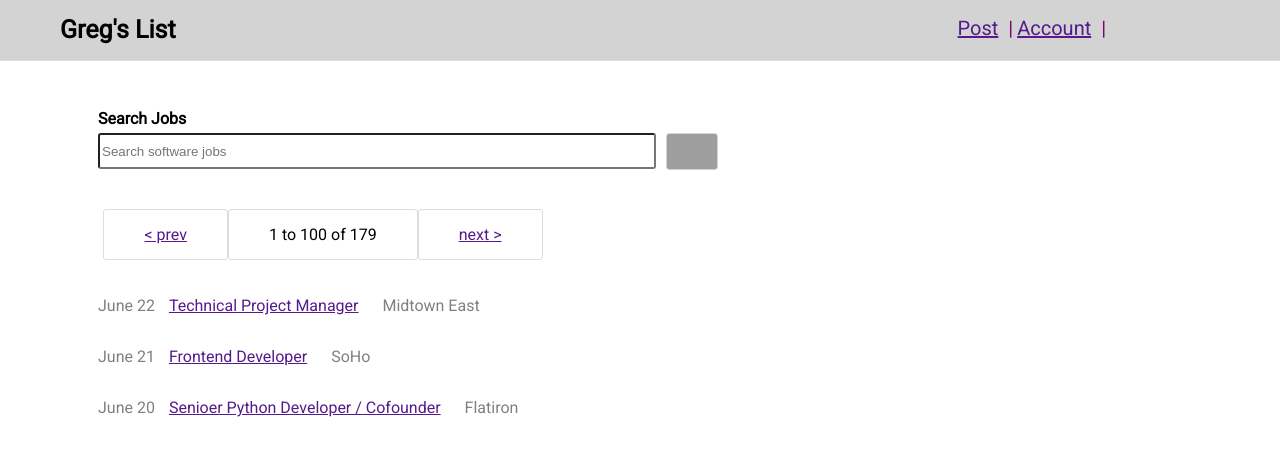
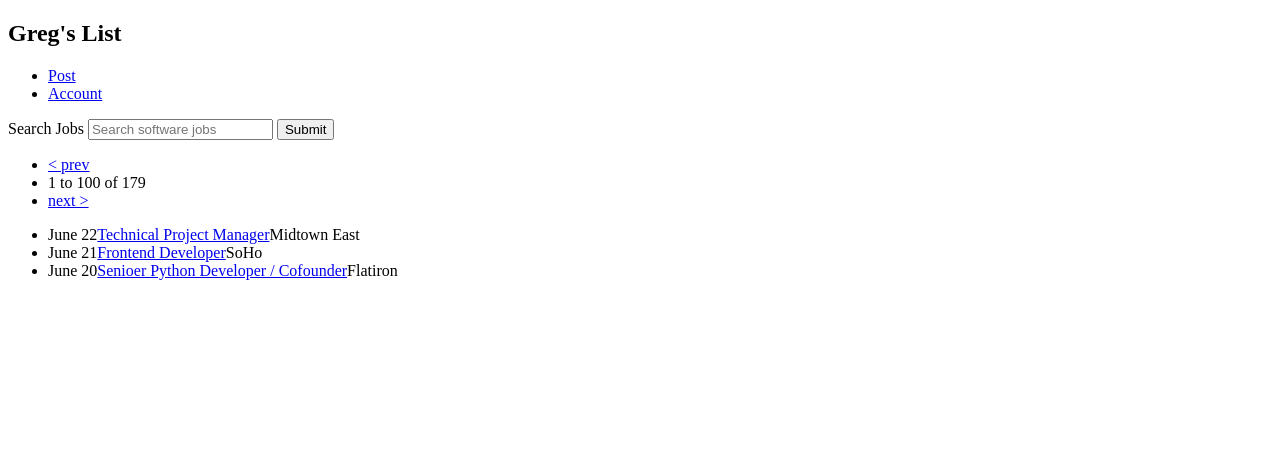
Before and after one commit to Mhruza/gregglist, a plain HTML site: page index.html in a window 1280 px wide. Drawn offline with Linux system fonts and the light colour scheme; grey boxes are pictures that could not be loaded.

Commit message:
Uses semantic html

```diff
--- a/index.html
+++ b/index.html
@@ -2,57 +2,47 @@
 <html>
 <head>
 	<title>Greg's List</title>
-	<link rel="stylesheet" type="text/css" href="main.css">
+	<!-- <link rel="stylesheet" type="text/css" href="main.css"> -->
 	<link href="https://fonts.googleapis.com/css?family=Roboto" rel="stylesheet">
 </head>
 <body>
-	<header>
+
 	<nav class="container">
-		<h3>Greg's List</h3>
+		<header id="logo">
+			<h1>Greg's List</h1>
+		</header>
 		<ul>
-				<li><a href="">Post</a></li>
-				<li><a href="">Account</a></li>
+			<li><a href="#">Post</a></li>
+			<li><a href="#">Account</a></li>
 		</ul>
 	</nav>
-	</header>
-	 <form action="/search_jobs.com" class="container">
-		<label>
-			<h4>Search Jobs</h4>
-				<input type="text" placeholder="Search software jobs">
-				<a href="/search_jobs.com"><img src="https://tf-curricula-prod.s3.amazonaws.com/curricula/5b3249003592fc371bac5c6254b50c9c/FEWD-001/v6/assets2/1.5.6_challenge_design_to_code/magnifying-glass.png" alt="Search image" class="mag"></a>
-		</label>
+
+	<main>
+		<section class="search">
+			<form action="#" class="container">
+				<label for="search-input">Search Jobs</label>
+				<input type="text" id="search-input" placeholder="Search software jobs">
+				<input type="submit">
 			</form>
-		<nav class="bot-nav">
-			<div class="page-nav">
+		</section>
+
+		<section class="page-nav">
+			<nav>
 				<ul>
-					<li><a href="" class="nav-button">< prev</a></li>
+					<li><a href="#">&lt; prev</a></li>
 					<li>1 to 100 of 179</li>
-					<li><a href="">next ></a></li>
+					<li><a href="#">next &gt;</a></li>
 				</ul>
-			</div>
 			</nav>
-	<section>
-		<div>
+		</section>
+
+		<section class="listings">
 			<ul>
-				<li class="det">June 22</li>
-				<li><a href="">Technical Project Manager</a></li>
-				<li class="det">Midtown East</li>
+				<li>June 22<a href="#">Technical Project Manager</a>Midtown East</li>
+				<li>June 21<a href="#">Frontend Developer</a>SoHo</li>
+				<li>June 20<a href="#">Senioer Python Developer / Cofounder</a>Flatiron</li>
 			</ul>
-		</div>
-		<div>
-			<ul>
-				<li class="det">June 21</li>
-				<li><a href="">Frontend Developer</a></li>
-				<li class="det">SoHo</li>
-			</ul>
-		</div>
-		<div>
-			<ul>
-				<li class="det">June 20</li>
-				<li><a href="">Senioer Python Developer / Cofounder</a></li>
-				<li class="det">Flatiron</li>
-			</ul>
-		</div>
 		</section>
+	</main>
 </body>
 </html>
```
Lines whose indentation alone changed are shown as unchanged.
